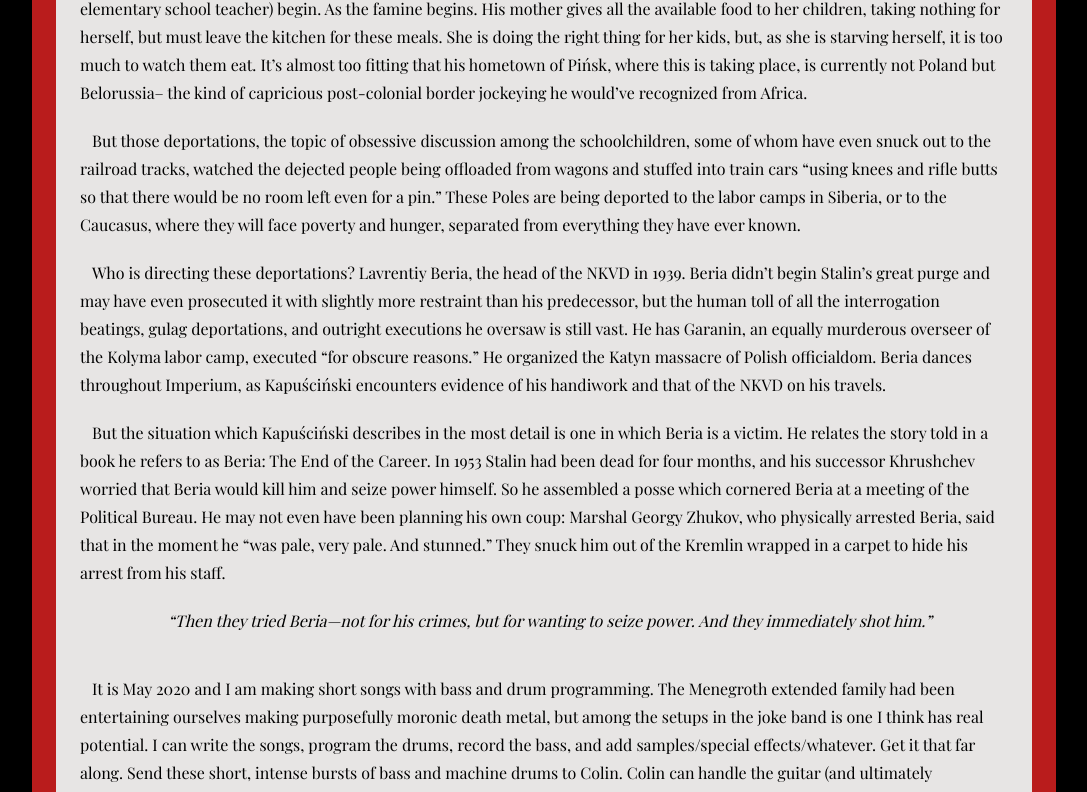
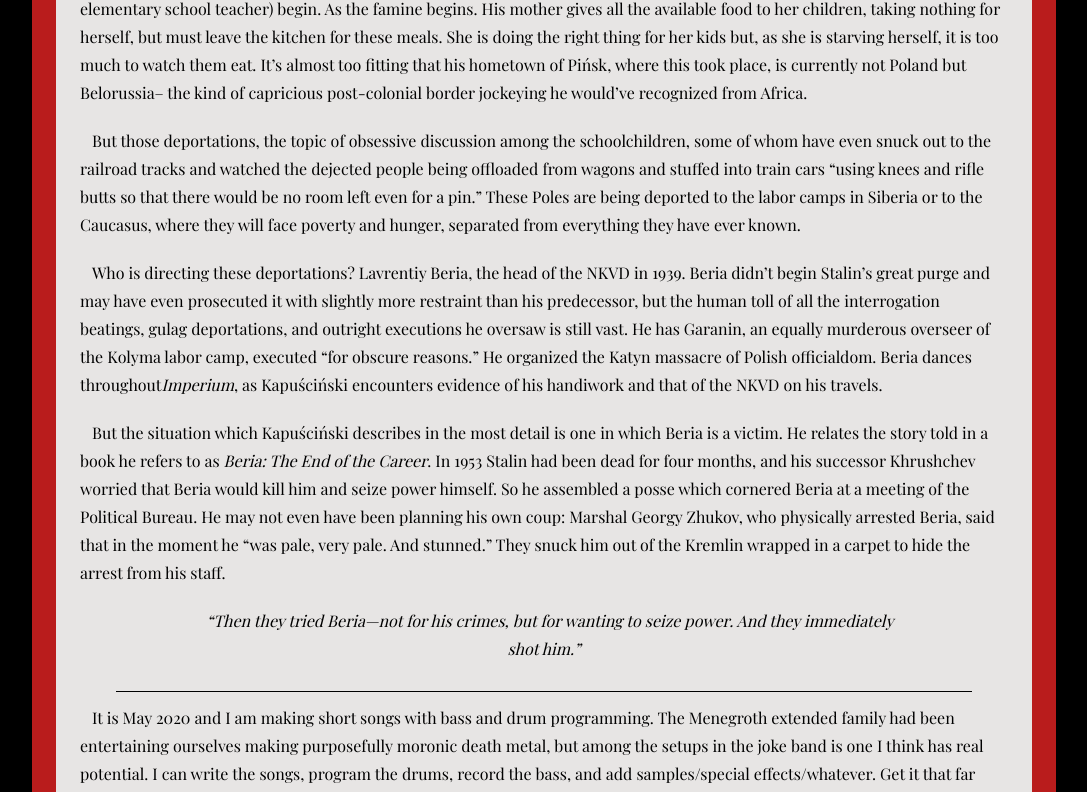
Before and after one commit to nmcmaster/edenic-past, a Next.js app: page /red-amarcord/beria in a window 1280 px wide. Shown: the part 1019-1811 px from the top of the page, without its empty margins (96-1183 px from the left). Built offline with nearby package versions, Linux system fonts and the light colour scheme; a web font is replaced by a local one.

Commit message:
beria updates

```diff
--- a/src/app/red-amarcord/beria/page.tsx
+++ b/src/app/red-amarcord/beria/page.tsx
@@ -80,7 +80,7 @@ export default function Beria() {
 					journalist, is more welcome among the MPLA. Upon being
 					stopped on the road by yet another band of armed men, he is
 					relieved to recognize among them (from their accented
-					Spanish) advisors from the Cuban special forces
+					Spanish) advisors from the Cuban special forces.
 				</p>{" "}
 				<p className={paragraphBottomMargin}>
 					{" "}
@@ -107,21 +107,20 @@ export default function Beria() {
 					As the famine begins. His mother gives all the available
 					food to her children, taking nothing for herself, but must
 					leave the kitchen for these meals. She is doing the right
-					thing for her kids, but, as she is starving herself, it is
+					thing for her kids but, as she is starving herself, it is
 					too much to watch them eat. It’s almost too fitting that his
-					hometown of Pińsk, where this is taking place, is currently
-					not Poland but Belorussia– the kind of capricious
-					post-colonial border jockeying he would’ve recognized from
-					Africa.
+					hometown of Pińsk, where this took place, is currently not
+					Poland but Belorussia– the kind of capricious post-colonial
+					border jockeying he would’ve recognized from Africa.
 				</p>{" "}
 				<p className={paragraphBottomMargin}>
 					But those deportations, the topic of obsessive discussion
 					among the schoolchildren, some of whom have even snuck out
-					to the railroad tracks, watched the dejected people being
+					to the railroad tracks and watched the dejected people being
 					offloaded from wagons and stuffed into train cars “using
 					knees and rifle butts so that there would be no room left
 					even for a pin.” These Poles are being deported to the labor
-					camps in Siberia, or to the Caucasus, where they will face
+					camps in Siberia or to the Caucasus, where they will face
 					poverty and hunger, separated from everything they have ever
 					known.
 				</p>{" "}
@@ -135,16 +134,15 @@ export default function Beria() {
 					equally murderous overseer of the Kolyma labor camp,
 					executed “for obscure reasons.” He organized the Katyn
 					massacre of Polish officialdom. Beria dances throughout
-					Imperium, as Kapuściński encounters evidence of his
-					handiwork and that of the NKVD on his travels.
+					<span className="italic">Imperium</span>, as Kapuściński
+					encounters evidence of his handiwork and that of the NKVD on
+					his travels.
 				</p>{" "}
 				<p className={paragraphBottomMargin}>
 					But the situation which Kapuściński describes in the most
 					detail is one in which Beria is a victim. He relates the
 					story told in a book he refers to as{" "}
-					<span className={paragraphBottomMargin}>
-						Beria: The End of the Career
-					</span>
+					<span className="italic">Beria: The End of the Career</span>
 					. In 1953 Stalin had been dead for four months, and his
 					successor Khrushchev worried that Beria would kill him and
 					seize power himself. So he assembled a posse which cornered
@@ -152,14 +150,15 @@ export default function Beria() {
 					have been planning his own coup: Marshal Georgy Zhukov, who
 					physically arrested Beria, said that in the moment he “was
 					pale, very pale. And stunned.” They snuck him out of the
-					Kremlin wrapped in a carpet to hide his arrest from his
+					Kremlin wrapped in a carpet to hide the arrest from his
 					staff.
 				</p>{" "}
-				<p className="mx-auto italic text-center mb-10 w-4/5 sm:w-full">
+				<p className="mx-auto italic text-center mb-7 sm:w-4/5 w-full px-3">
 					{" "}
 					“Then they tried Beria—not for his crimes, but for wanting
 					to seize power. And they immediately shot him.”
 				</p>{" "}
+				<div className="border-b border-black mx-9 mb-3"></div>
 				<p className={paragraphBottomMargin}>
 					{" "}
 					It is May 2020 and I am making short songs with bass and
--- a/src/app/red-amarcord/for-brandon-chase/page.tsx
+++ b/src/app/red-amarcord/for-brandon-chase/page.tsx
@@ -16,7 +16,7 @@ export default function ForBrandonChase() {
 				{isMounted && (
 					<iframe
 						style={iframeStyle}
-						className="lg:w-1/3 w-4/5 mx-auto"
+						className="lg:w-1/3 mx-auto"
 						src="https://bandcamp.com/EmbeddedPlayer/album=1841737863/size=small/bgcol=ffffff/linkcol=de270f/track=3832122378/transparent=true/"
 						seamless
 					>
@@ -29,7 +29,7 @@ export default function ForBrandonChase() {
 			<Nav
 				hrefBackward="/red-amarcord"
 				hrefForward="/red-amarcord/beria"
-				textBackward="Red Amarcord album info"
+				textBackward="album info"
 				textForward="Beria"
 			/>
 			<BodyText>
--- a/src/app/red-amarcord/layout.tsx
+++ b/src/app/red-amarcord/layout.tsx
@@ -50,14 +50,20 @@ export default function RedAmarcordLayout({
 				<Link href={`${directory}katyn`}>Katyn</Link>
 				<Divider />
 				<Link href={`${directory}kyrgyz-komuz`}>Kyrgyz Komuz</Link>
-				<div className="hidden sm:inline">	<Divider /></div>
+				<div className="hidden sm:inline">
+					{" "}
+					<Divider />
+				</div>
 				<div className="sm:hidden" />
 				<Link href={`${directory}koestler`}>Koestler</Link>
 				<Divider />
 				<Link href={`${directory}red-amarcord`}>Red Amarcord</Link>
 				<Divider />
 				<Link href={`${directory}baburova`}>Baburova</Link>
-
+				<div>
+					{" "}
+					<Link href="#">Bibliography</Link>
+				</div>
 			</div>
 		</div>
 	);
--- a/src/app/ui/BodyText.tsx
+++ b/src/app/ui/BodyText.tsx
@@ -1,5 +1,5 @@
 import { ReactNode } from "react";
 
 export default function BodyText({ children }: { children: ReactNode }) {
-	return <div className="text-left mt-7 px-6 leading-7 indent-3">{children}</div>;
+	return <div className="text-left mt-7 sm:px-6 px-3 leading-7 indent-3">{children}</div>;
 }
--- a/src/app/ui/Nav.tsx
+++ b/src/app/ui/Nav.tsx
@@ -17,7 +17,7 @@ export default function Eof({
 	textBackward: string;
 }) {
 	return (
-		<div className="flex text-md sm:text-lg text-red-700 justify-between mt-5 px-3">
+		<div className="flex text-md sm:text-lg text-red-700 justify-between mt-5 sm:px-3 px-0.5">
 			<Link href={hrefBackward}>
 				<div className="flex">
 					<div >{textBackward}</div>
```
